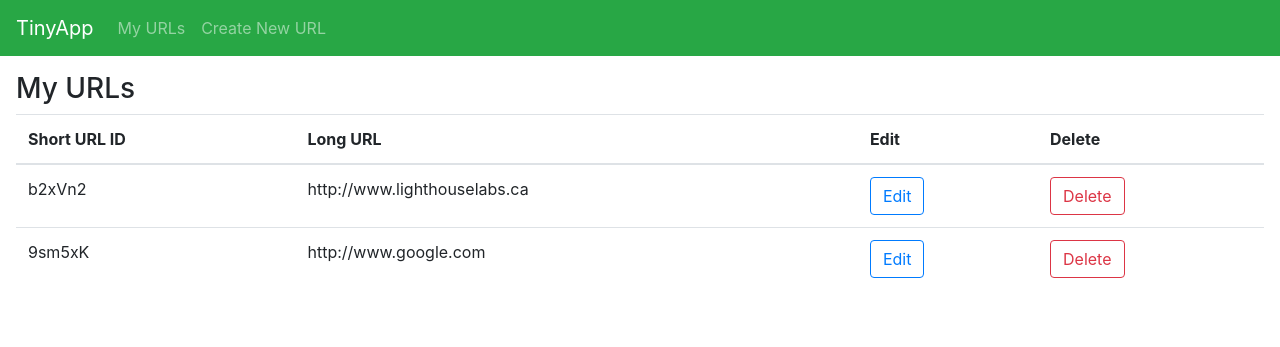
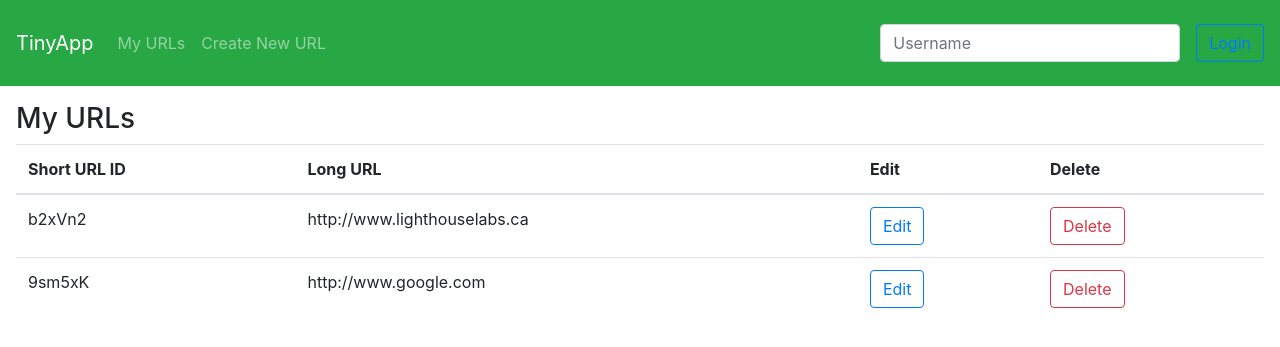
Before and after one commit to MrMoon127/tinyapp, a Node server app: page /urls in a window 1280 px wide. Shown: the top 347 px of the page. Run offline with Node 20, Linux system fonts and the light colour scheme; some libraries are stand-ins or nearby versions.

Commit message:
added login button

```diff
--- a/views/partials/_header.ejs
+++ b/views/partials/_header.ejs
@@ -18,5 +18,17 @@
         <a class="nav-item nav-link" href="/urls/new">Create New URL</a>
       </div>
     </div>
+    <form method="POST" action="/login" class="form-inline">
+      <div class="form-group form-inline">
+        <input
+          class="form-control"
+          type="text"
+          name="username"
+          placeholder="Username"
+          style="width: 300px; margin: 1em"
+        />
+        <button type="submit" class="btn btn-outline-primary">Login</button>
+      </div>
+    </form>
   </nav>
 </header>
```
